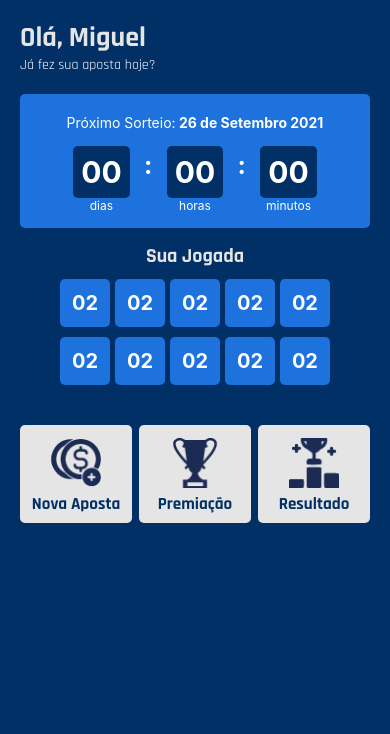
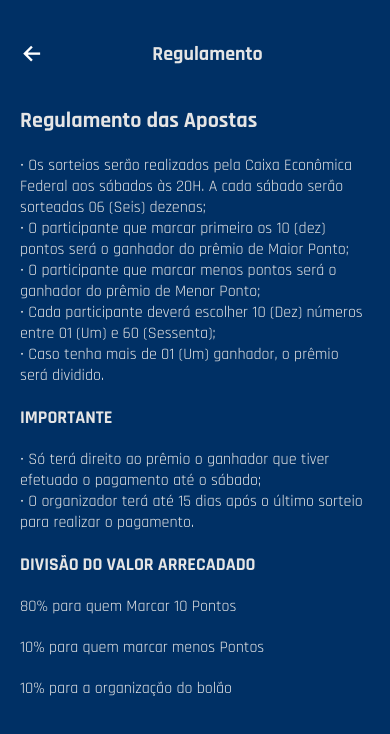
Before and after one commit to joaomiiiguel/SeninhaApp, a React Native app: screen /Regulamento in a window 390 px wide. Shown: the top 734 px of the page. Built offline with nearby package versions, Linux system fonts and the light colour scheme.

Commit message:
Regulamento Add

```diff
--- a/router.js
+++ b/router.js
@@ -6,6 +6,7 @@ const Stack = createNativeStackNavigator();
 
 import Login from './src/pages/Login';
 import HomeScreen from './src/pages/HomeScreen';
+import Regulamento from './src/pages/regulamento';
 
 export default function router() {
     return (
@@ -13,6 +14,7 @@ export default function router() {
                 <Stack.Navigator initialRouteName="HomeScreen" screenOptions={{ headerShown: false }}>
                     <Stack.Screen name="Login" component={Login} />
                     <Stack.Screen name="HomeScreen" component={HomeScreen} />
+                    <Stack.Screen name="Regulamento" component={Regulamento} />
                 </Stack.Navigator>
         </NavigationContainer>
     )
--- a/src/components/CountRegressive.js
+++ b/src/components/CountRegressive.js
@@ -1,6 +1,17 @@
 import React from 'react'
 import { StyleSheet, Text, View } from 'react-native'
+import { useFonts } from 'expo-font';
+
 export default function CountRegressive() {
+    const [fontsLoaded] = useFonts({
+        RajdhaniRegular: require('../../assets/fonts/RajdhaniRegular.ttf'),
+        RajdhaniSemiBold: require('../../assets/fonts/Rajdhani-SemiBold.ttf'),
+        RajdhaniBold: require('../../assets/fonts/Rajdhani-Bold.ttf'),
+    });
+
+    if (!fontsLoaded) {
+        return null;
+    }
     return (
         <View style={styles.containerCount}>
             <View style={{display: 'flex', flexDirection: 'row', marginTop: 5}}><Text style={{color: '#FFF'}}>Próximo Sorteio:</Text><Text style={{color: '#FFF', fontWeight: 'bold'}}> 26 de Setembro 2021</Text></View>
@@ -30,7 +41,8 @@ const styles = StyleSheet.create({
         borderRadius: 5,
         padding: 15,
         alignItems: 'center',
-        marginTop: 20
+        marginTop: 20,
+        marginBottom: 10
     },
     cardNumberCount:{
         alignItems: 'center',
@@ -40,7 +52,7 @@ const styles = StyleSheet.create({
     },
     numberCount:{
         fontSize: 30,
-        fontWeight: 'bold',
+        fontFamily: 'RajdhaniBold',
         backgroundColor: '#003065',
         marginTop: 15,
         padding: 8,
--- /dev/null
+++ b/src/components/Header.js
@@ -0,0 +1,33 @@
+import React from 'react'
+import { StyleSheet, Text, View, TouchableOpacity } from 'react-native'
+import { Ionicons } from '@expo/vector-icons';
+import { useFonts } from 'expo-font';
+import { theme } from '../globalstyles';
+
+
+export default function Header({nameHeader, onPressGoBack}) {
+    const [fontsLoaded] = useFonts({
+        RajdhaniBold: require('../../assets/fonts/Rajdhani-Bold.ttf'),
+    });
+
+    if (!fontsLoaded) {
+        return null;
+    }
+    return (
+        <View style={{ display: 'flex', flexDirection: 'row', justifyContent: 'space-between', alignItems: 'center' }}>
+            <TouchableOpacity onPress={onPressGoBack}>
+                <Ionicons name="arrow-back-outline" size={25} color="white" />
+            </TouchableOpacity>
+            <Text style={styles.titleHeader}>{nameHeader}</Text>
+            <View />
+        </View>
+    )
+}
+
+const styles = StyleSheet.create({
+    titleHeader:{
+        color: theme.colors.white,
+        fontSize: 20,
+        fontFamily: 'RajdhaniBold',
+    }
+})
--- a/src/pages/HomeScreen.js
+++ b/src/pages/HomeScreen.js
@@ -1,5 +1,5 @@
 import React from 'react'
-import { SafeAreaView, StyleSheet, Text, StatusBar, View, TouchableOpacity, Image } from 'react-native'
+import { SafeAreaView, StyleSheet, Text, View, TouchableOpacity, Image } from 'react-native'
 import { useFonts } from 'expo-font';
 import { theme } from '../globalstyles';
 
@@ -10,8 +10,9 @@ import ListaJogada from '../components/ListaJogada';
 import iconBtnNova from '../../assets/image-7.png'
 import iconBtnPremi from '../../assets/image-8.png'
 import iconBtnResult from '../../assets/image-9.png'
+import iconBtnRegulament from '../../assets/image-10.png'
 
-export default function HomeScreen() {
+export default function HomeScreen({navigation}) {
     const user = 'Miguel'
     const [fontsLoaded] = useFonts({
         RajdhaniRegular: require('../../assets/fonts/RajdhaniRegular.ttf'),
@@ -24,31 +25,33 @@ export default function HomeScreen() {
     }
     return (
         <SafeAreaView style={styles.containerHome}>
-            <StatusBar backgroundColor={'#003065'} />
             <View>
                 <Text style={styles.titleName}>Olá, {user}</Text>
                 <Text style={{ fontFamily: 'RajdhaniRegular', color: '#FFF' }}>Já fez sua aposta hoje?</Text>
             </View>
             <CountRegressive />
-            <View style={{display: 'flex', alignItems: 'center'}} >
+            <View style={{ display: 'flex', alignItems: 'center' }} >
                 <Text style={styles.titleContent}>Sua Jogada</Text>
                 <ListaJogada />
             </View>
             <View style={styles.contentBtns}>
                 <TouchableOpacity style={styles.BtnGrande}>
-                    <Image source={iconBtnNova} style={styles.imgBtn}/>
+                    <Image source={iconBtnNova} style={styles.imgBtn} />
                     <Text style={styles.titleBtn}>Nova Aposta</Text>
                 </TouchableOpacity>
                 <TouchableOpacity style={styles.BtnGrande}>
-                    <Image source={iconBtnPremi} style={styles.imgBtn}/>
+                    <Image source={iconBtnPremi} style={styles.imgBtn} />
                     <Text style={styles.titleBtn}>Premiação</Text>
                 </TouchableOpacity>
                 <TouchableOpacity style={styles.BtnGrande}>
-                    <Image source={iconBtnResult} style={styles.imgBtn}/>
+                    <Image source={iconBtnResult} style={styles.imgBtn} />
                     <Text style={styles.titleBtn}>Resultado</Text>
                 </TouchableOpacity>
-
             </View>
+            <TouchableOpacity style={styles.BtnHoriz} onPress={() => navigation.navigate('Regulamento')}>
+                <Image source={iconBtnRegulament} style={styles.imgBtn2} />
+                <Text style={styles.titleBtn}>Confira o nosso Regulamento</Text>
+            </TouchableOpacity>
         </SafeAreaView>
     )
 }
@@ -60,7 +63,7 @@ const styles = StyleSheet.create({
         backgroundColor: theme.colors.primary75,
         paddingLeft: 20,
         paddingRight: 20,
-        paddingTop: 20,
+        paddingTop: 40,
     },
     titleName: {
         fontFamily: 'RajdhaniBold',
@@ -73,7 +76,7 @@ const styles = StyleSheet.create({
         fontSize: 20,
         color: theme.colors.white,
     },
-    BtnGrande:{
+    BtnGrande: {
         display: 'flex',
         alignItems: 'center',
         justifyContent: 'space-between',
@@ -82,20 +85,36 @@ const styles = StyleSheet.create({
         padding: 8,
         width: '32%'
     },
-    titleBtn:{
+    titleBtn: {
         fontFamily: 'RajdhaniBold',
         fontSize: 17,
         color: theme.colors.primary75
     },
-    imgBtn:{
+    imgBtn: {
         width: 50,
         height: 50,
         margin: 5
     },
-    contentBtns:{
+    imgBtn2: {
+        width: 20,
+        height: 20,
+        margin: 5
+    },
+    contentBtns: {
         display: 'flex',
         flexDirection: 'row',
         justifyContent: 'space-between',
         marginTop: 30
+    },
+    BtnHoriz:{
+        display: 'flex',
+        alignItems: 'center',
+        flexDirection: 'row',
+        justifyContent: 'center',
+        backgroundColor: theme.colors.white,
+        borderRadius: 5,
+        paddingTop: 15,
+        paddingBottom: 15,
+        marginTop: 20
     }
 })
--- /dev/null
+++ b/src/pages/regulamento.js
@@ -0,0 +1,77 @@
+import React from 'react'
+import { StyleSheet, Text, SafeAreaView, View, TouchableOpacity } from 'react-native'
+import { theme } from '../globalstyles'
+
+import { useFonts } from 'expo-font';
+import Header from '../components/Header';
+
+
+export default function regulamento({ navigation }) {
+    const [fontsLoaded] = useFonts({
+        RajdhaniRegular: require('../../assets/fonts/RajdhaniRegular.ttf'),
+        RajdhaniSemiBold: require('../../assets/fonts/Rajdhani-SemiBold.ttf'),
+        RajdhaniBold: require('../../assets/fonts/Rajdhani-Bold.ttf'),
+    });
+
+    if (!fontsLoaded) {
+        return null;
+    }
+    return (
+        <SafeAreaView style={styles.containerRegula}>
+            <Header nameHeader={'Regulamento'} onPressGoBack={() => navigation.goBack()} />
+            <View>
+                <Text style={styles.titleRegul}>Regulamento das Apostas</Text>
+                <Text style={styles.textRegul}>
+                    ∙ Os sorteios serão realizados pela Caixa Econômica Federal aos sábados às 20H. A cada sábado serão sorteadas 06 (Seis) dezenas; {`\n`}
+                    ∙ O participante que marcar primeiro os 10 (dez) pontos será o ganhador do prêmio de Maior Ponto;{`\n`}
+                    ∙ O participante que marcar menos pontos será o ganhador do prêmio de Menor Ponto;{`\n`}
+                    ∙ Cada participante deverá escolher 10 (Dez) números entre 01 (Um) e 60 (Sessenta); {`\n`}
+                    ∙ Caso tenha mais de 01 (Um) ganhador, o prêmio será dividido.
+                </Text>
+                <Text style={styles.subtitleRegul}>IMPORTANTE</Text>
+                <Text style={styles.textRegul}>
+                ∙ Só terá direito ao prêmio o ganhador que tiver efetuado o pagamento até o sábado; {`\n`}
+                ∙ O organizador terá até 15 dias após o último sorteio para realizar o pagamento.
+                </Text>
+
+                <Text style={styles.subtitleRegul}>DIVISÃO DO VALOR ARRECADADO</Text>
+                <Text style={styles.textRegul}>80% para quem Marcar 10 Pontos</Text>
+                <Text style={styles.textRegul}>10% para quem marcar menos Pontos</Text>
+                <Text style={styles.textRegul}>10% para a organização do bolão</Text>
+
+
+            </View>
+        </SafeAreaView>
+    )
+}
+const styles = StyleSheet.create({
+    containerRegula: {
+        flex: 1,
+        display: 'flex',
+        backgroundColor: theme.colors.primary75,
+        paddingLeft: 20,
+        paddingRight: 20,
+        paddingTop: 40,
+        textAlign: 'center'
+    },
+    titleRegul: {
+        fontFamily: 'RajdhaniBold',
+        color: theme.colors.white,
+        fontSize: 22,
+        marginTop: 40,
+    },
+    subtitleRegul: {
+        fontFamily: 'RajdhaniBold',
+        color: theme.colors.white,
+        fontSize: 18,
+        marginTop: 20,
+    },
+    textRegul: {
+        fontFamily: 'RajdhaniRegular',
+        color: theme.colors.white,
+        fontSize: 16,
+        marginTop: 20,
+        textAlign: 'left'
+    }
+
+})
```
Also changed, not shown: src/pages/Resultado.js (added), src/pages/premiacao.js (added).
